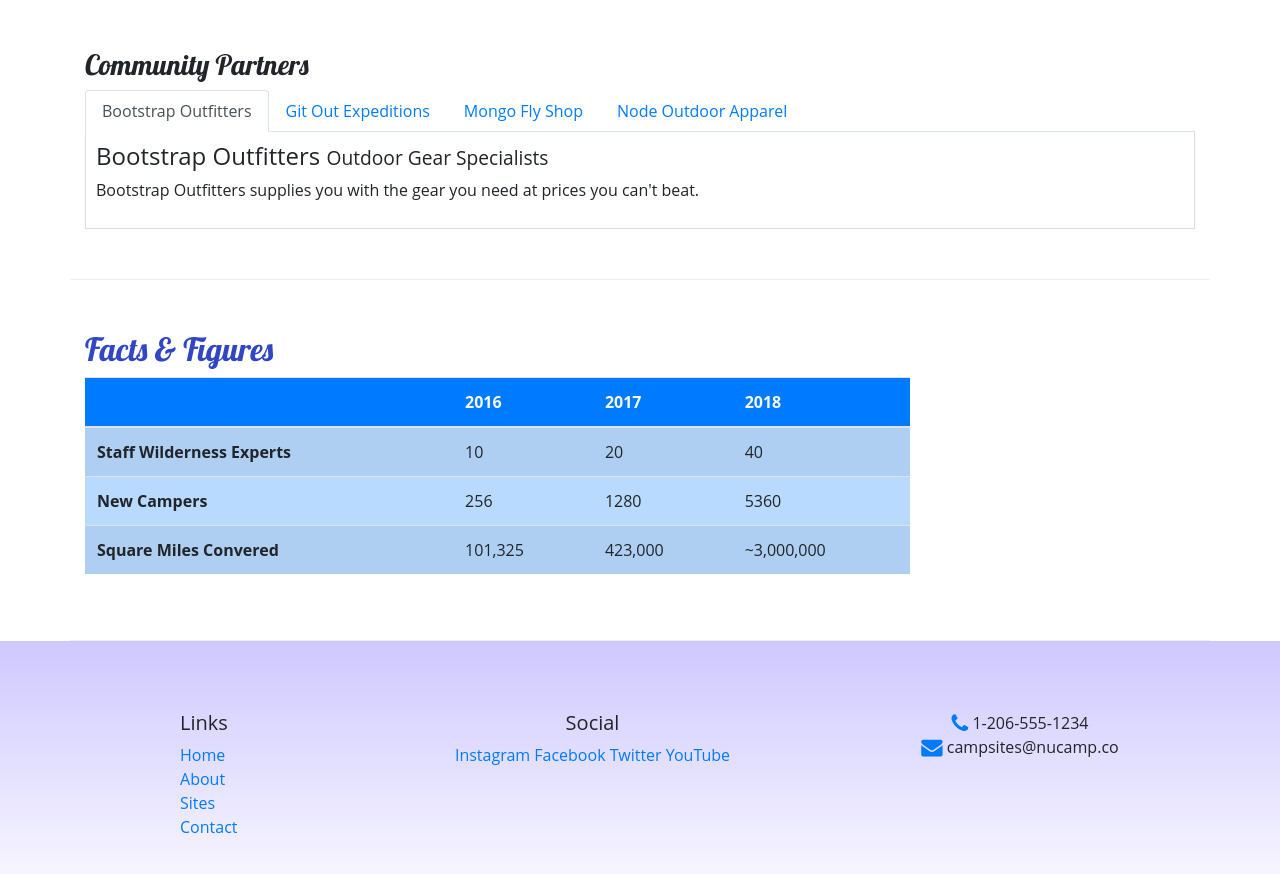
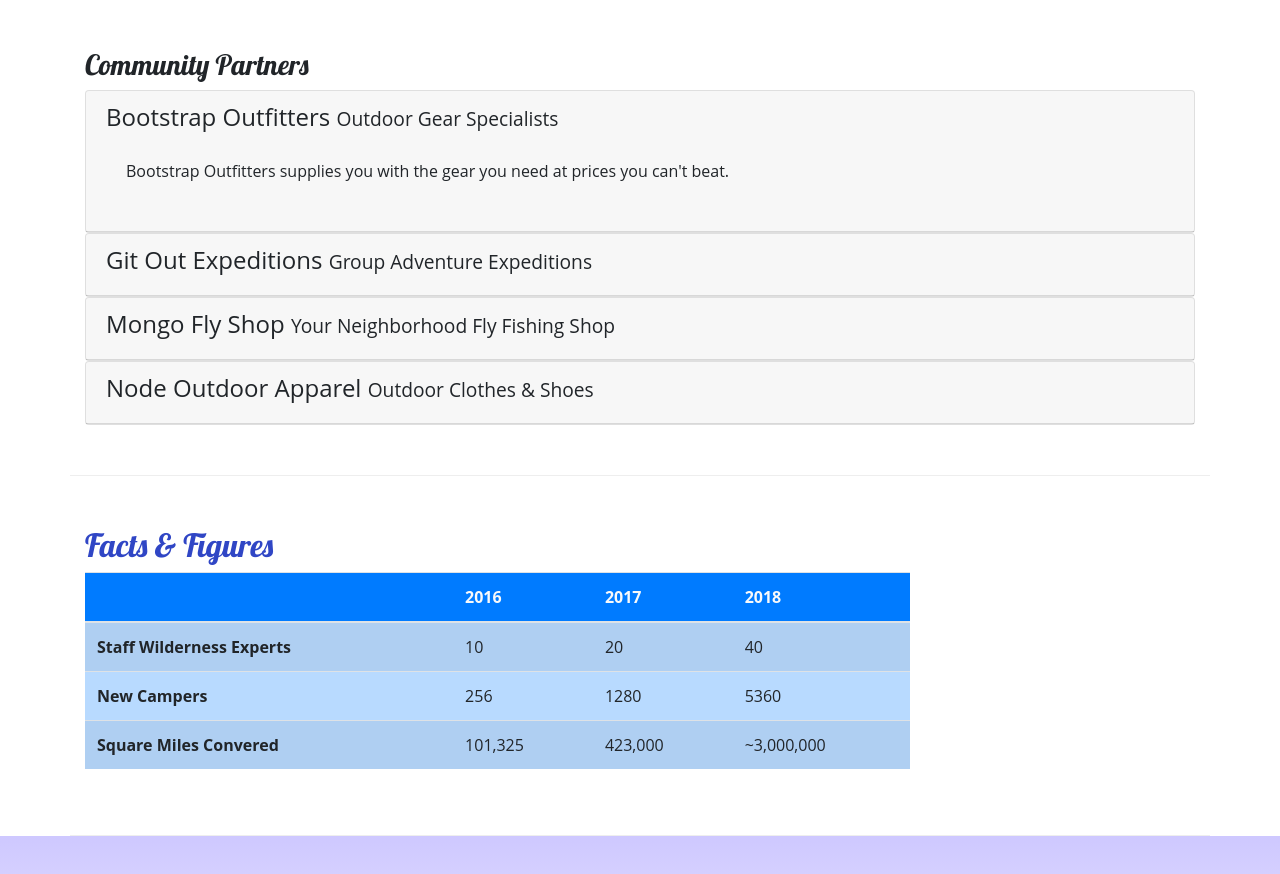
Before and after one commit to AdonisFiakos/my-workshop-projects, a website: page aboutus.html in a window 1280 px wide. Shown: the part 811-1685 px from the top of the page. Drawn offline with nearby package versions, Linux system fonts and the light colour scheme.

Commit message:
Accorion

```diff
--- a/aboutus.html
+++ b/aboutus.html
@@ -104,32 +104,62 @@
         <div class="row row-content">
             <div class="col">
                 <h3>Community Partners</h3>
-                <ul class="nav nav-tabs">
-                    <li class="nav-item"><a class="nav-link active" href="#bootstrap" role="tab" data-toggle="tab">Bootstrap Outfitters</a></li>
-                    <li class="nav-item"><a class="nav-link" href="#git" role="tab" data-toggle="tab">Git Out Expeditions</a></li>
-                    <li class="nav-item"><a class="nav-link" href="#mongo" role="tab" data-toggle="tab">Mongo Fly Shop</a></li>
-                    <li class="nav-item"><a class="nav-link" href="#node" role="tab" data-toggle="tab">Node Outdoor Apparel</a></li>
-                </ul>
-                <div class="tab-content">
-                    <div role="tabpanel" class="tab-pane fade show active" id="bootstrap">
-                        <h4>Bootstrap Outfitters <small>Outdoor Gear Specialists</small></h4>
-                        <p class="d-none d-sm-block">Bootstrap Outfitters supplies you with the gear you need at prices you can't beat.
-                        </p>
+                <div id="accordion">
+                    <div class="card">
+                        <div role="tab" class="card-header">
+                            <h4>
+                                <a data-toggle="collapse" data-target="#bootstrap">
+                                    Bootstrap Outfitters <small>Outdoor Gear Specialists</small>
+                                </a>
+                            </h4>
+                            <div class="collapse show" id="bootstrap" data-parent="#accordion">
+                                <div class="card-body">
+                                    <p class="d-none d-sm-block">Bootstrap Outfitters supplies you with the gear you need at prices you can't beat.</p>
+                                </div>
+                            </div>
+                        </div>
                     </div>
-                    <div role="tabpanel" class="tab-pane fade" id="git">
-                        <h4>Git Out Expeditions <small>Group Adventure Expeditions</small></h4>
-                        <p class="d-none d-sm-block">Join Git Out Expeditions to explore new horizons with a group of other adventurers!
-                        </p>
+                    <div class="card">
+                        <div role="tab" class="card-header">
+                            <h4>
+                                <a class="collapsed" data-toggle="collapse" data-target="#git">
+                                    Git Out Expeditions <small>Group Adventure Expeditions</small>
+                                </a>
+                            </h4>
+                            <div class="collapse" id="git" data-parent="#accordion">
+                                <div class="card-body">
+                                    <p class="d-none d-sm-block">Join Git Out Expeditions to explore new horizons with a group of other adventurers!</p>
+                                </div>
+                            </div>
+                        </div>
                     </div>
-                    <div role="tabpanel" class="tab-pane fade" id="mongo">
-                        <h4>Mongo Fly Shop <small>Your Neighborhood Fly Fishing Shop.</small></h4>
-                        <p class="d-none d-sm-block">Need a new fishing pole, a tacklebox, or flies of all kinds? Stop by Mongo Fly
-                            Shop.</p>
+                    <div class="card">
+                        <div role="tab" class="card-header">
+                            <h4>
+                                <a class="collapsed" data-toggle="collapse" data-target="#mongo">
+                                    Mongo Fly Shop <small>Your Neighborhood Fly Fishing Shop</small>
+                                </a>
+                            </h4>
+                            <div class="collapse" id="mongo" data-parent="#accordion">
+                                <div class="card-body">
+                                    <p class="d-none d-sm-block">Need a new fishing pole, a tacklebox, or flies of all kinds? Stop by Mongo Fly Shop.</p>
+                                </div>
+                            </div>
+                        </div>
                     </div>
-                    <div role="tabpanel" class="tab-pane fade" id="node">
-                        <h4>Node Outdoor Apparel <small>Outdoor Clothes & Shoes</small></h4>
-                        <p class="d-none d-sm-block">From polar fleeces to swimsuits, hiking boots to waders, a visit to Node will be
-                            sure to get you covered.</p>
+                    <div class="card">
+                        <div role="tab" class="card-header">
+                            <h4>
+                                <a class="collapsed" data-toggle="collapse" data-target="#node">
+                                    Node Outdoor Apparel <small>Outdoor Clothes & Shoes</small>
+                                </a>
+                            </h4>
+                            <div class="collapse" id="node" data-parent="#accordion">
+                                <div class="card-body">
+                                    <p class="d-none d-sm-block">From polar fleeces to swimsuits, hiking boots to waders, a visit to Node will be sure to get you covered.</p>
+                                </div>
+                            </div>
+                        </div>
                     </div>
                 </div>
             </div>
--- a/css/styles.css
+++ b/css/styles.css
@@ -35,9 +35,3 @@ header h2 {
 .navbar {
     background-color: #901CAD;
 }
-
-.tab-content {
-    border: 1px solid #DDD;
-    border-top: none;
-    padding: 10px;
-}
```
